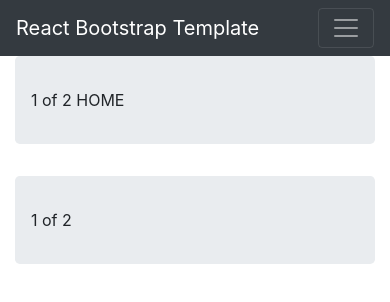
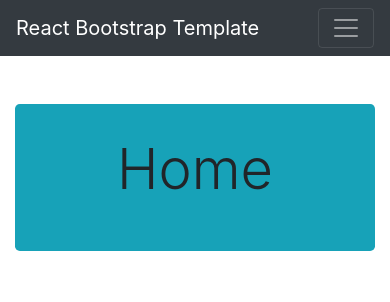
Before and after one commit to AnastasiosArvanitis/react-bootstrap-template, a React (Create React App) app: page / in a window 390 px wide. Shown: the top 302 px of the page. Built offline with nearby package versions, Linux system fonts and the light colour scheme.

Commit message:
Responsive grid in the pages components

```diff
--- a/src/components/CustomComponents/CustomComponents.jsx
+++ b/src/components/CustomComponents/CustomComponents.jsx
@@ -1,8 +1,27 @@
 import React from 'react';
+import {
+    Container,
+    Row, Col,
+    Jumbotron
+} from 'react-bootstrap';
 
 const CustomComponents = () => {
     return(
-        <h1>CustomComponents</h1>
+        <>
+        <Container fluid={true} className='mt-5'>
+        <Row>
+            <Col xs={0} sm={1} md={2} lg={2} xl={3}>
+            </Col>
+            <Col xs={12} sm={10} md={8} lg={8} xl={6}>
+                <Jumbotron className='bg-info'>
+                    <p className='text-center display-4'>CustomComponents</p>
+                </Jumbotron>
+            </Col>
+            <Col xs={0} sm={1} md={2} lg={2} xl={3}>
+            </Col>
+        </Row>
+        </Container>
+    </>
     );
 }
 
--- a/src/components/Documentation/Documentation.jsx
+++ b/src/components/Documentation/Documentation.jsx
@@ -1,8 +1,27 @@
 import React from 'react';
+import {
+    Container,
+    Row, Col,
+    Jumbotron
+} from 'react-bootstrap';
 
 const Documentation = () => {
     return(
-        <h1>Documentation</h1>
+        <>
+        <Container fluid={true} className='mt-5'>
+        <Row>
+            <Col xs={0} sm={1} md={2} lg={2} xl={3}>
+            </Col>
+            <Col xs={12} sm={10} md={8} lg={8} xl={6}>
+                <Jumbotron className='bg-info'>
+                    <p className='text-center display-4'>Documentation</p>
+                </Jumbotron>
+            </Col>
+            <Col xs={0} sm={1} md={2} lg={2} xl={3}>
+            </Col>
+        </Row>
+        </Container>
+    </>
     );
 }
 
--- a/src/components/Home/Home.jsx
+++ b/src/components/Home/Home.jsx
@@ -1,34 +1,23 @@
 import React from 'react';
 import {
-    Container, Row, Col,
-    Jumbotron,
-    Navbar, Nav, NavDropdown
+    Container,
+    Row, Col,
+    Jumbotron
 } from 'react-bootstrap';
-
-import {
-    BrowserRouter as Router,
-    Switch,
-    Route,
-    Link
-} from 'react-router-dom';
-
-
 
 const Home = () => {
     return(
     <>
-
-
-
-      <Container fluid={true}>
+        <Container fluid={true} className='mt-5'>
         <Row>
-        <Col xs={12} sm={3} md={4} lg={5} xl={2}>
-            <Jumbotron>1 of 2 HOME
+            <Col xs={0} sm={1} md={2} lg={2} xl={3}>
+            </Col>
+            <Col xs={12} sm={10} md={8} lg={8} xl={6}>
+                <Jumbotron className='bg-info'>
+                    <p className='text-center display-4'>Home</p>
                 </Jumbotron>
             </Col>
-        <Col xs={12} sm={9} md={8} lg={7} xl={10}>
-            <Jumbotron>1 of 2
-            </Jumbotron>
+            <Col xs={0} sm={1} md={2} lg={2} xl={3}>
             </Col>
         </Row>
         </Container>
--- /dev/null
+++ b/src/components/Home/Home.scss
@@ -0,0 +1,3 @@
+.home {
+    background-color: aqua;
+}
```
Lines whose indentation alone changed are shown as unchanged.
